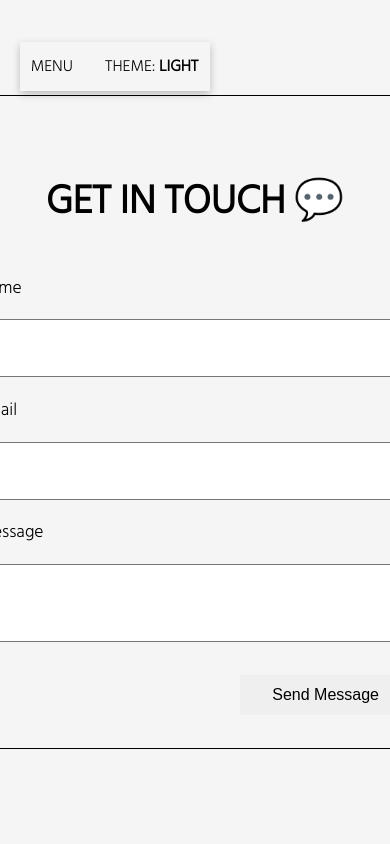
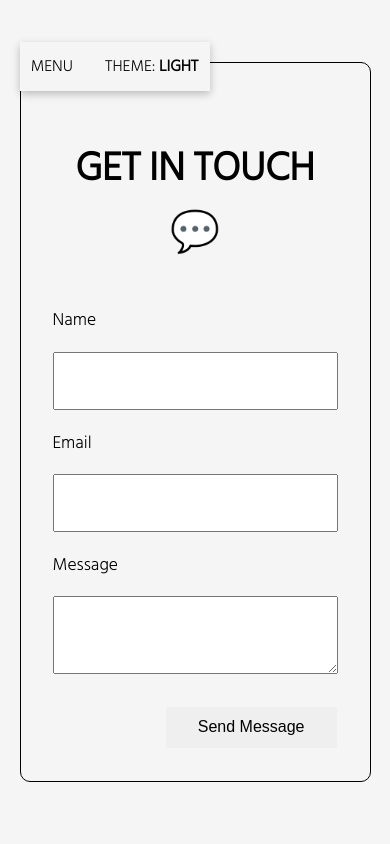
Before and after one commit to owengiri20/owen-portfolio, a React (Create React App) app: page /contact in a window 390 px wide. Shown: the top 844 px of the page. Built offline with nearby package versions, Linux system fonts and the light colour scheme.

Commit message:
contact form tweaks

```diff
--- a/src/App.css
+++ b/src/App.css
@@ -503,7 +503,7 @@ li:before {
 
 	.carousel-card {
 		width: 100% !important;
-		height: 20vh;
+		height: 24vh;
 		width: 85%;
 		filter: brightness(100%);
 		margin-bottom: 1rem;
@@ -609,13 +609,6 @@ li:before {
 		margin-left: 0;
 		margin-bottom: 1rem;
 	}
-
-	.project-title {
-		font-size: 0.8rem;
-	}
-	.click-to-view {
-		font-size: 0.7rem;
-	}
 }
 
 li.react-multi-carousel-item::before {
--- a/src/components/contact/contact.css
+++ b/src/components/contact/contact.css
@@ -3,6 +3,8 @@
 	display: flex;
 	justify-content: center;
 	align-items: center;
+	width: 90%;
+	max-width: 500px;
 }
 
 .contact form {
@@ -10,7 +12,7 @@
 	border-radius: 10px;
 
 	padding: 2rem;
-	width: 500px;
+	width: 100%;
 }
 
 .contact form h3 {
```
